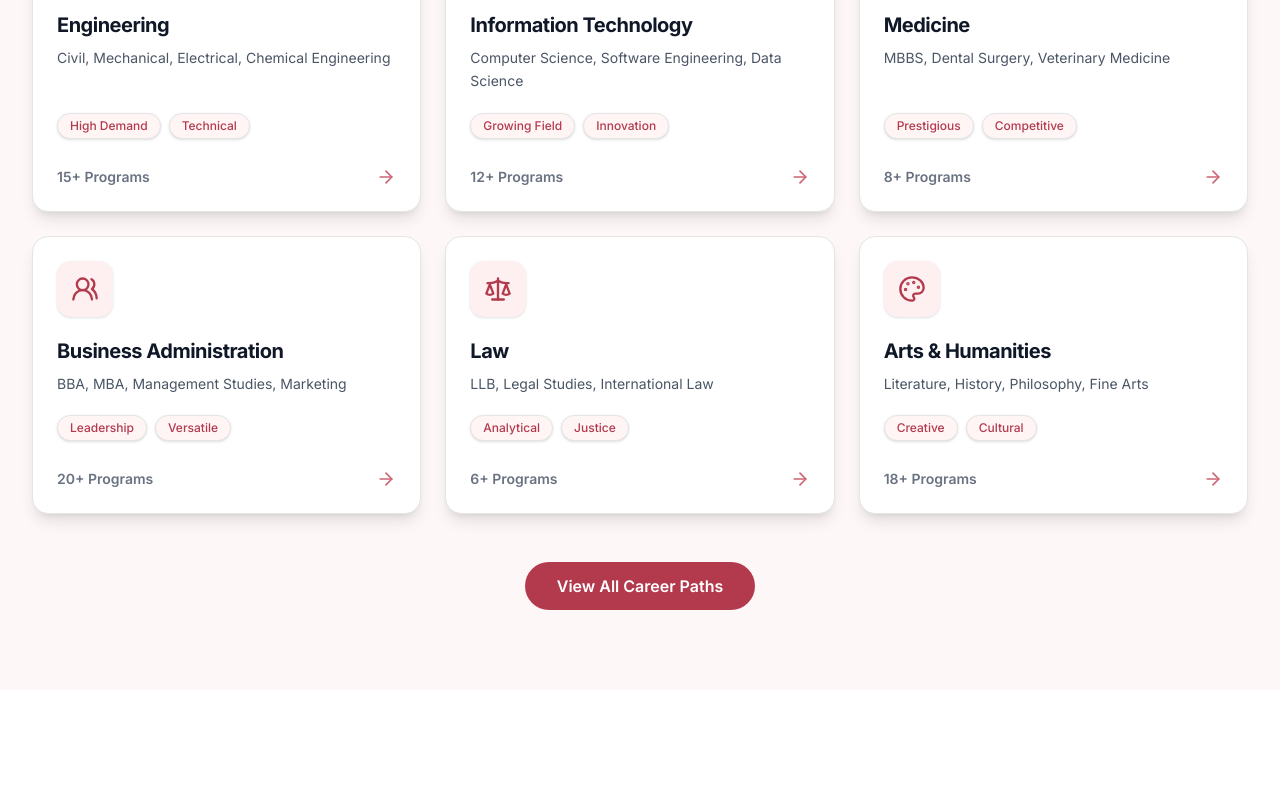
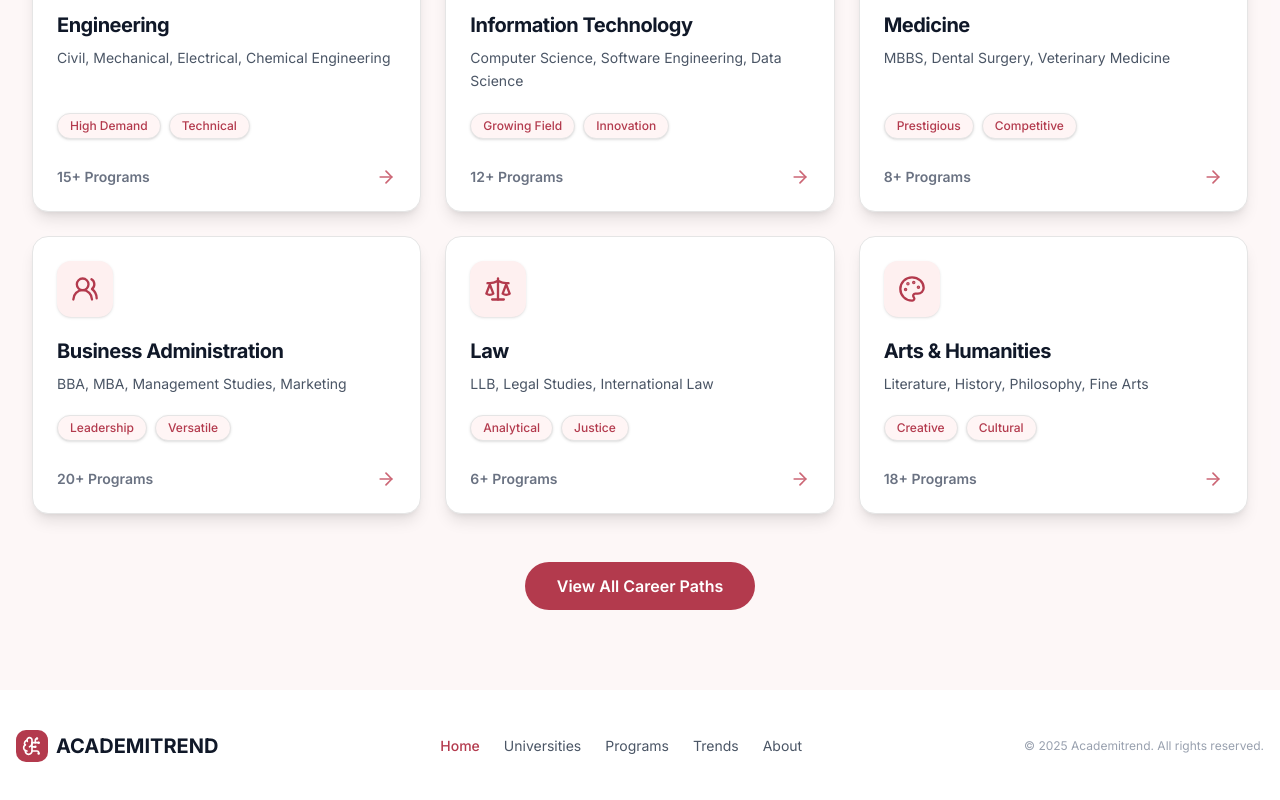
Before and after one commit to rvn14/academitrend, a Next.js app: page / in a window 1280 px wide. Shown: the part 1042-1842 px from the top of the page. Before the commit the page ends 1732 px from the top, so only its background shows below. Built offline with nearby package versions, Linux system fonts and the light colour scheme; a web font is replaced by a local one.

Commit message:
footer added

```diff
--- a/app/career/[path]/[courseId]/loading.tsx
+++ b/app/career/[path]/[courseId]/loading.tsx
@@ -3,7 +3,7 @@ import Loader from '@/components/Loader'
 
 const loading = () => {
   return (
-    <div className='w-screen h-screen flex items-center justify-center bg-black'>
+    <div className='w-screen h-screen flex items-center justify-center bg-maroon-700/40'>
       <Loader />
     </div>
   )
--- a/app/layout.tsx
+++ b/app/layout.tsx
@@ -1,6 +1,7 @@
 import type { Metadata } from "next";
 import "./globals.css";
 import { Toaster } from "@/components/ui/sonner";
+import Footer from "@/components/Footer";
 
 
 
@@ -28,7 +29,7 @@ export default function RootLayout({
 
 
           {children}
-
+          <Footer />
 
         <Toaster />
       </body>
--- /dev/null
+++ b/components/Footer.tsx
@@ -0,0 +1,30 @@
+import { BrainCircuit } from 'lucide-react';
+import Link from 'next/link';
+
+export default function Footer() {
+  return (
+    <footer className="bg-white font-inter">
+      <div className="max-w-7xl mx-auto px-4 py-10 flex flex-col md:flex-row items-center justify-between gap-6">
+
+        <div className="flex items-center gap-2">
+          <div className="w-8 h-8 bg-maroon-700 rounded-lg flex items-center justify-center">
+            <BrainCircuit className="h-5 w-5 text-white" />
+          </div>
+          <span className="text-xl font-bold text-gray-900">ACADEMITREND</span>
+        </div>
+
+        <nav className="flex flex-wrap gap-6 text-sm">
+          <Link href="/" className="text-maroon-700 hover:text-maroon-800 font-medium">Home</Link>
+          <Link href="/universities" className="text-gray-600 hover:text-maroon-700">Universities</Link>
+          <Link href="/programs" className="text-gray-600 hover:text-maroon-700">Programs</Link>
+          <Link href="/trends" className="text-gray-600 hover:text-maroon-700">Trends</Link>
+          <Link href="/about" className="text-gray-600 hover:text-maroon-700">About</Link>
+        </nav>
+
+        <div className="text-xs text-gray-400 text-center md:text-right">
+          &copy; {new Date().getFullYear()} Academitrend. All rights reserved.
+        </div>
+      </div>
+    </footer>
+  );
+}
```
Also changed, not shown: app/universities/loading.tsx (renamed from app/career/[path]/loading.tsx).
